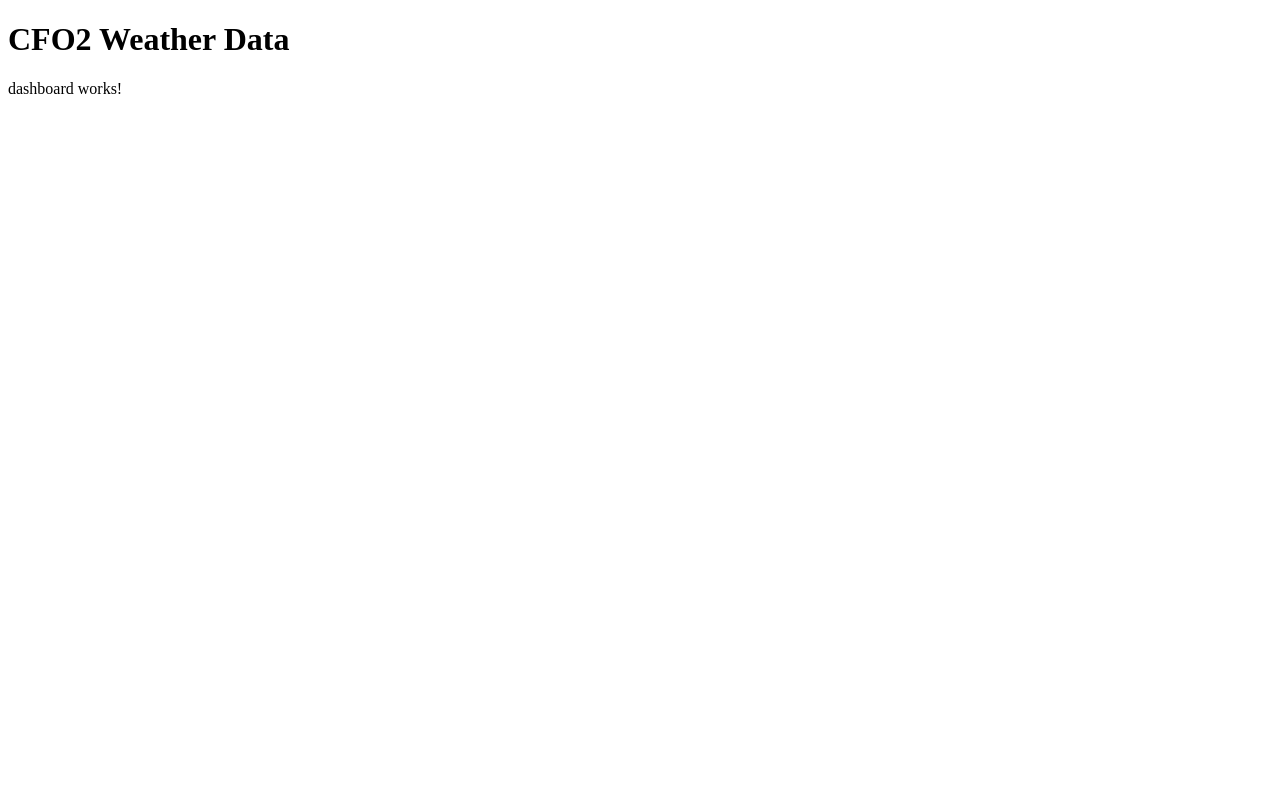
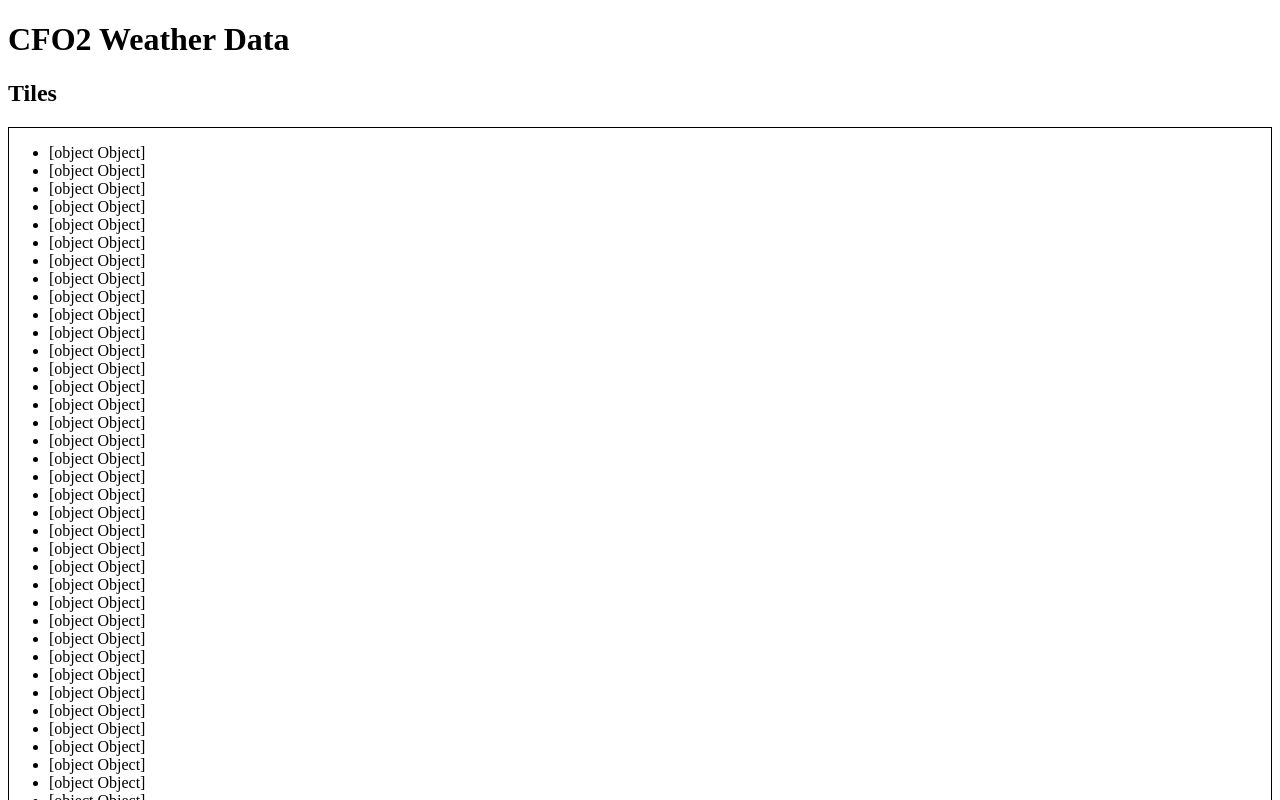
Before and after one commit to blevy115/cfo-angular, an Angular app: page / in a window 1280 px wide. Shown: the top 800 px of the page. Built offline with nearby package versions, Linux system fonts and the light colour scheme.

Commit message:
Made Tile Service, updated Dashboard component to load Weather data and list objects

```diff
--- a/src/app/dashboard/dashboard.component.html
+++ b/src/app/dashboard/dashboard.component.html
@@ -1 +1,10 @@
-<p>dashboard works!</p>
+<h2>Tiles</h2>
+<div *ngIf="tiles" class="grid" style="border: 1px solid black">
+<ul>
+  <li *ngFor="let tile of tiles">
+    <span>
+      {{tile}}
+    </span>
+  </li>
+</ul>
+</div>
--- a/src/app/dashboard/dashboard.component.ts
+++ b/src/app/dashboard/dashboard.component.ts
@@ -1,4 +1,6 @@
 import { Component, OnInit } from '@angular/core';
+import { Tile } from '../tile';
+import { TileService } from '../tile.service';
 
 @Component({
   selector: 'app-dashboard',
@@ -6,10 +8,18 @@ import { Component, OnInit } from '@angular/core';
   styleUrls: ['./dashboard.component.css']
 })
 export class DashboardComponent implements OnInit {
-
-  constructor() { }
+  tiles: Tile[] = []
+  constructor(private tileService: TileService) { }
 
   ngOnInit(): void {
+    this.getTiles();
+  }
+
+  getTiles(): void {
+    this.tileService.getWeather()
+      .subscribe( weather => {
+        this.tiles = weather
+      })
   }
 
 }
--- /dev/null
+++ b/src/app/tile.service.ts
@@ -0,0 +1,16 @@
+import { Injectable } from '@angular/core';
+import { Observable, of } from 'rxjs';
+import { WEATHER } from './weather';
+import { Tile } from './tile'
+
+@Injectable({
+  providedIn: 'root'
+})
+export class TileService {
+
+  getWeather(): Observable<Tile[]> {
+    return of(WEATHER)
+  }
+
+  constructor() { }
+}
--- a/src/app/tile/tile.component.ts
+++ b/src/app/tile/tile.component.ts
@@ -1,4 +1,6 @@
 import { Component, OnInit } from '@angular/core';
+import { Tile } from '../tile';
+import { TileService } from '../tile.service';
 
 @Component({
   selector: 'app-tile',
--- a/tsconfig.json
+++ b/tsconfig.json
@@ -1,6 +1,7 @@
 {
   "compileOnSave": false,
   "compilerOptions": {
+    "allowSyntheticDefaultImports":true,
     "baseUrl": "./",
     "outDir": "./dist/out-tsc",
     "sourceMap": true,
@@ -14,7 +15,8 @@
     "lib": [
       "es2018",
       "dom"
-    ]
+    ],
+    "resolveJsonModule":true
   },
   "angularCompilerOptions": {
     "fullTemplateTypeCheck": true,
```
Also changed, not shown: 1 other file (tests, documents, lock files or other folders).
